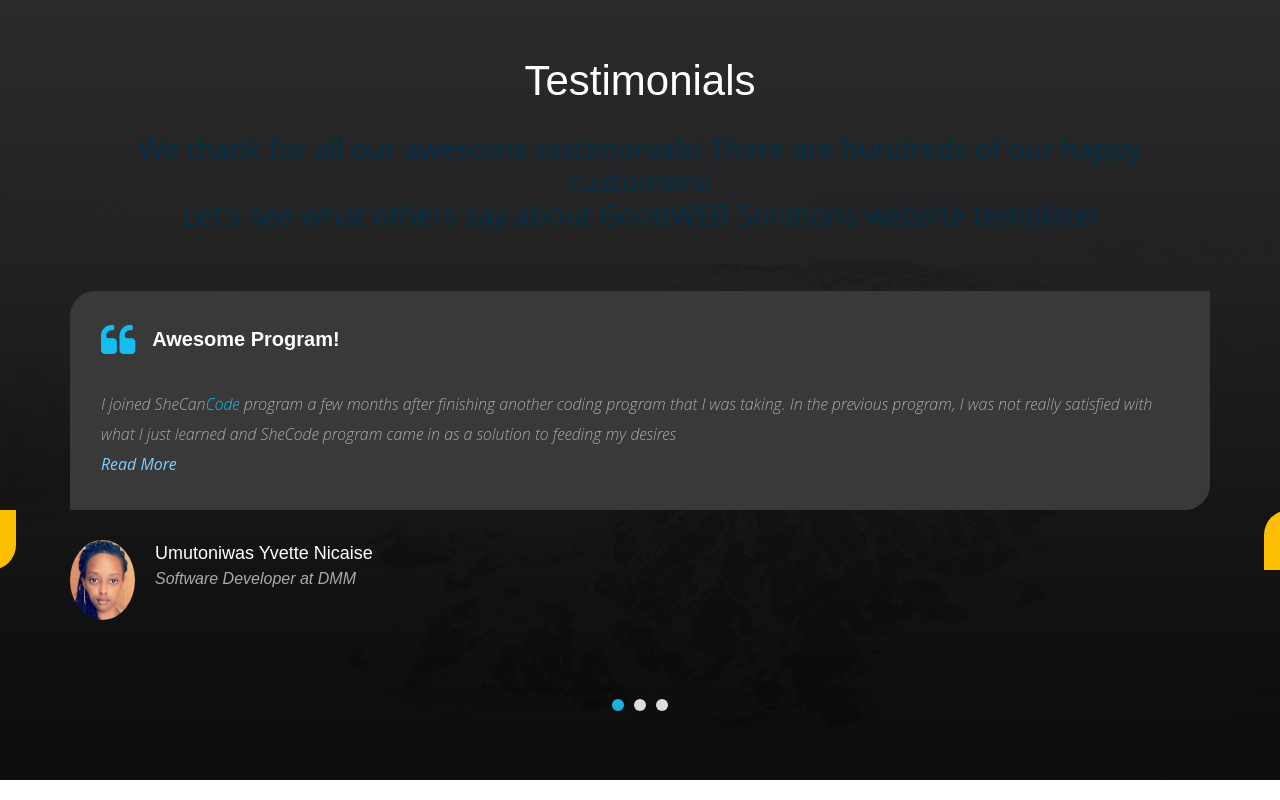
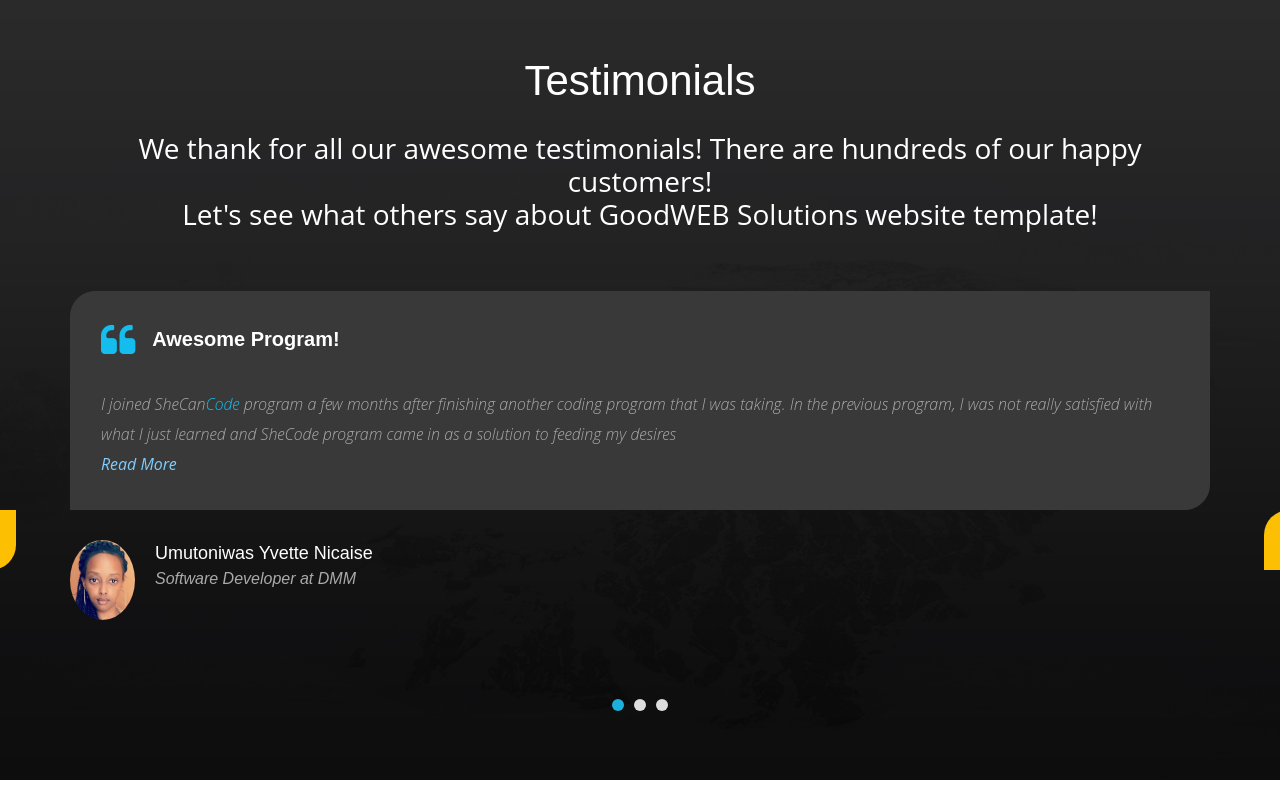
Before and after one commit to laetitia123/shecancode-web, a plain HTML site: page index.html in a window 1280 px wide. Shown: the part 4000-4800 px from the top of the page. Drawn offline with Linux system fonts and the light colour scheme; a script that the page names is missing.

Commit message:
added styling

```diff
--- a/style.css
+++ b/style.css
@@ -842,7 +842,7 @@ li.social-links a {
 
 .section-title p {
     padding: 5 30px;
-    color: #003049;
+    color: #ffffff;
     font-weight: 400;
     font-size: 28px;
     line-height: 33px;
```
